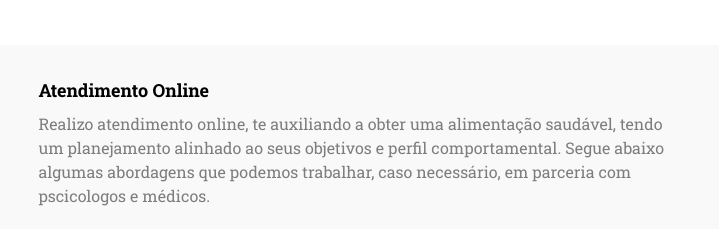
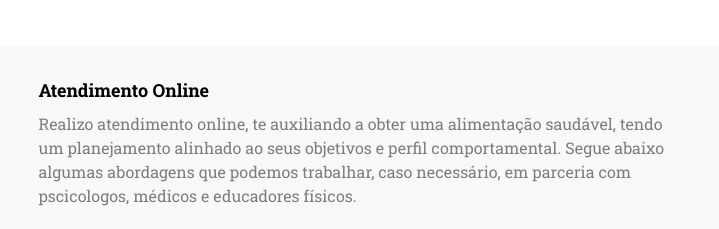
Before and after one commit to marcelomf/carolsite, a plain HTML site: page index.html in a window 1280 px wide. Shown: the part 1826-2055 px from the top of the page, without its empty margins (280-999 px from the left). Drawn offline with Linux system fonts and the light colour scheme.

Commit message:
fix antendimento 2

```diff
--- a/index.html
+++ b/index.html
@@ -229,7 +229,7 @@ License: You must have a valid license from official store to legally use the th
 					<div class="py-8 px-12 mb-12 bg-gray-50 border-b border-gray-100 transform transition duration-300 ease-in-out hover:-translate-y-2">
 
 						<h3 class="text-lg leading-normal mb-2 font-semibold text-black">Atendimento Online</h3>
-						<p class="text-gray-500">Realizo atendimento online, te auxiliando a obter uma alimentação saudável, tendo um planejamento alinhado ao seus objetivos e perfil comportamental. Segue abaixo algumas abordagens que podemos trabalhar, caso necessário, em parceria com pscicologos e médicos.</p>
+						<p class="text-gray-500">Realizo atendimento online, te auxiliando a obter uma alimentação saudável, tendo um planejamento alinhado ao seus objetivos e perfil comportamental. Segue abaixo algumas abordagens que podemos trabalhar, caso necessário, em parceria com pscicologos, médicos e educadores físicos.</p>
 						<br>
 						<h3 class="text-lg leading-normal mb-2 font-semibold text-black">A nutrição comportamental</h3>
 						<p class="text-gray-500">A nutrição comportamental oferece uma abordagem holística e prática para a promoção da saúde por meio da alimentação, considerando não apenas o que comemos, mas também o porquê e o como comemos. Isso permite intervenções mais personalizadas e eficazes, ajudando as pessoas a desenvolverem uma relação saudável e duradoura com a comida.</p>
```
